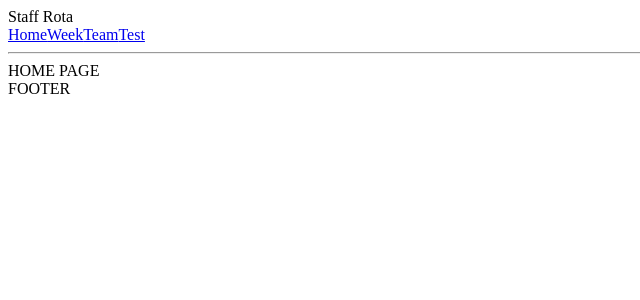
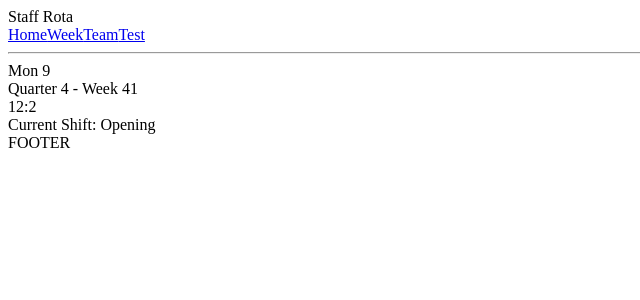
Before and after one commit to 2G2-99/staff_rota, a React (Vite) app: page / in a window 1280 px wide. Shown: the top 300 px of the page, without its empty margins (0-640 px from the left). Built offline with nearby package versions, Linux system fonts and the light colour scheme.

Commit message:
Added 'date-fns' and some of the initial logic

```diff
--- a/src/Pages/Home.jsx
+++ b/src/Pages/Home.jsx
@@ -1,5 +1,22 @@
+import {
+	currentShift,
+	formattedDate,
+	formattedQuarter,
+	formattedTime,
+	formattedWeek,
+} from '../logic/time';
+
 function Home() {
-	return <>HOME PAGE</>;
+	return (
+		<div>
+			<div>{formattedDate}</div>
+			<div>
+				Quarter {formattedQuarter} - Week {formattedWeek}
+			</div>
+			<div>{formattedTime}</div>
+			<div>Current Shift: {currentShift}</div>
+		</div>
+	);
 }
 
 export default Home;
--- /dev/null
+++ b/src/logic/time.js
@@ -0,0 +1,21 @@
+import { format } from 'date-fns';
+
+const today = new Date();
+
+const formattedDate = format(today, 'E d ');
+const formattedWeek = format(today, 'w');
+const formattedQuarter = format(today, 'Q');
+const formattedHour = format(today, 'HH');
+const formattedMinute = format(today, 'm');
+
+const formattedTime = formattedHour.concat(':', formattedMinute);
+
+const currentShift = formattedHour < '16' ? 'Opening' : 'Closing';
+
+export {
+	formattedDate,
+	formattedQuarter,
+	formattedWeek,
+	formattedTime,
+	currentShift,
+};
```
